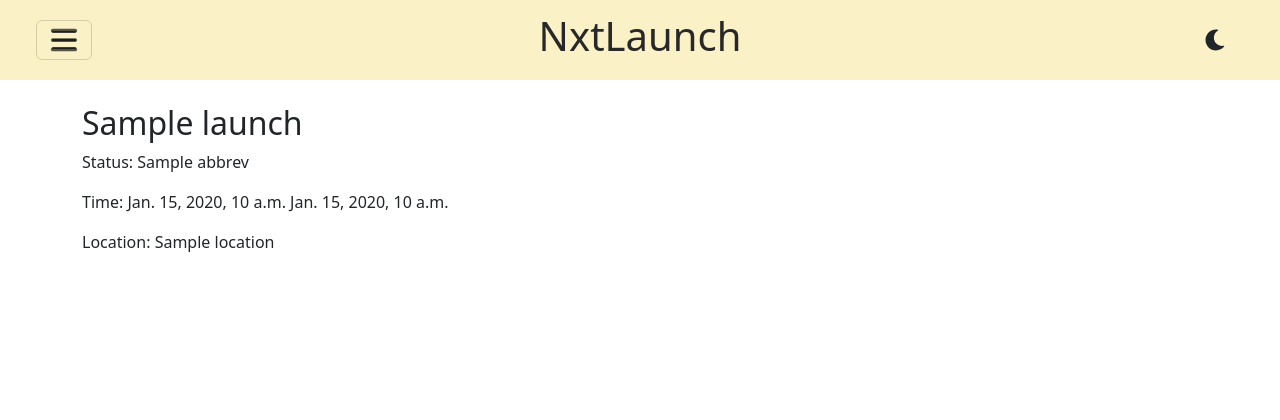
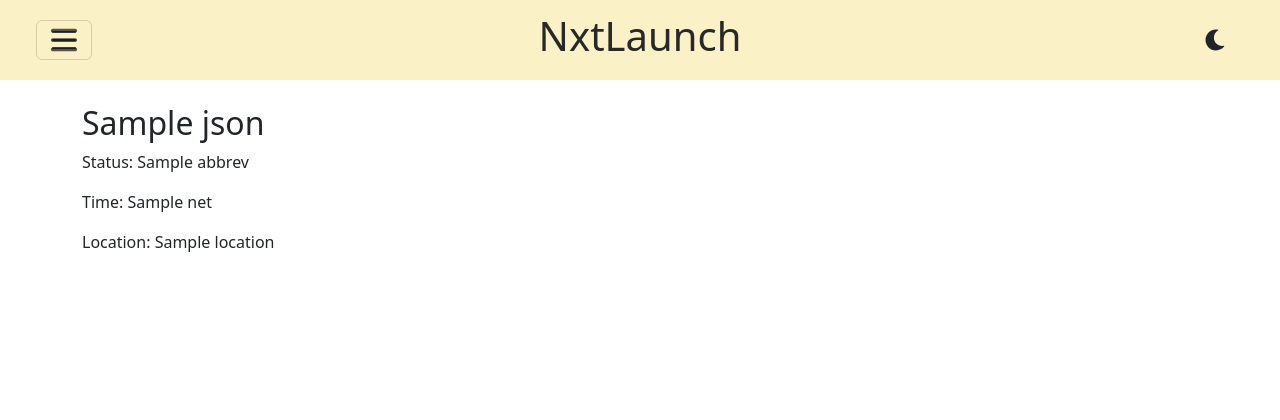
Before and after one commit to deltaplanoo/LaunchBot, a Django app: template myapp/templates/launch_details.html in a window 1280 px wide. Shown: the top 420 px of the page. Run offline with Django 4.2, Linux system fonts and the light colour scheme; the template is opened without the code that fills it: most values are stand-ins (such as "Sample title", 1, 10 or a date in 2020).

```diff
--- a/myapp/launch.py
+++ b/myapp/launch.py
@@ -7,7 +7,7 @@ base_url = 'https://lldev.thespacedevs.com'
 launch = '/2.2.0/launch/'
 # Compose
 launch_url = base_url+launch
-
+# Custom URL
 
 # ===== [FILTERS & MORE] ===== #
 now = datetime.now()
--- a/myapp/templates/launch_details.html
+++ b/myapp/templates/launch_details.html
@@ -5,8 +5,8 @@
 {% block title %}Launches{% endblock %}
 
 {% block content %}
-<h2>{{ launch.name }}</h2>
+<h2>{{ json_data.name }}</h2>
 <p>Status: {{ launch.status.abbrev }}</p>
-<p>Time: {{ launch.net.date }} {{ launch.net.time }}</p>
+<p>Time: {{ launch.net }}</p>
 <p>Location: {{ launch.location }}</p>
 {% endblock %}
--- a/myapp/urls.py
+++ b/myapp/urls.py
@@ -11,5 +11,5 @@ urlpatterns = [
     path('past', views.past, name='past'),
     path('spacex', views.spacex, name='spacex'),
     path('starship', views.starship, name='starship'),
-    path('launch/<int:pk>/', views.launch_details, name='launch_detail'),
+    path('launch_details', views.launch_details, name='launch_details'),
 ]
```
Also changed, not shown: myapp/templates/upcoming.html (+7 -1 lines), myapp/views.py (+16 -13 lines).
